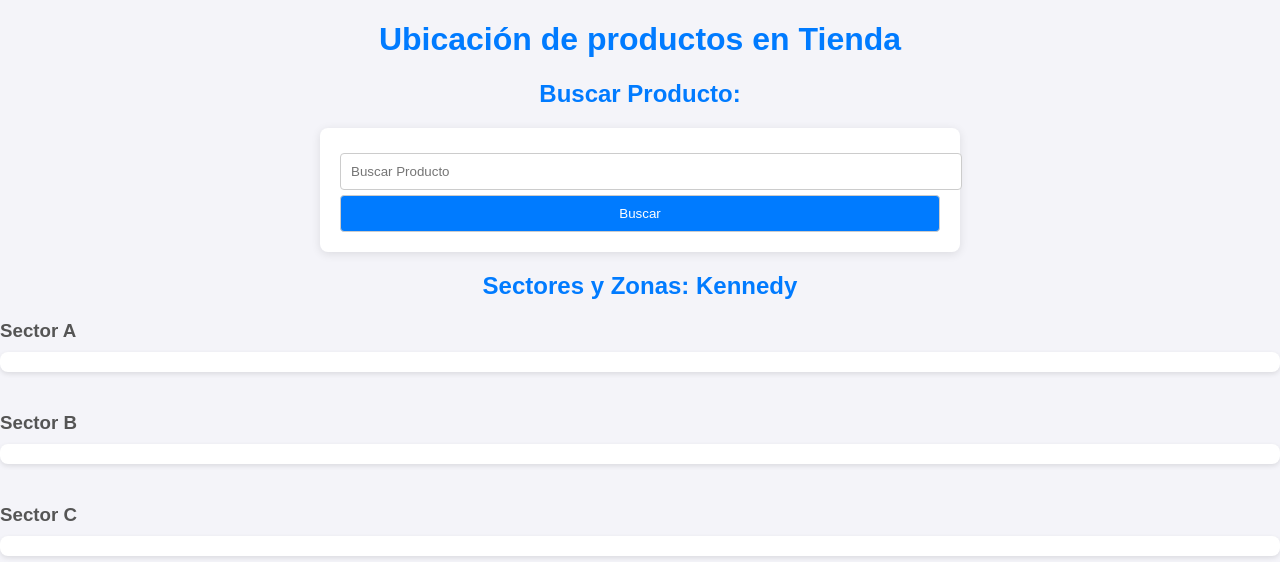
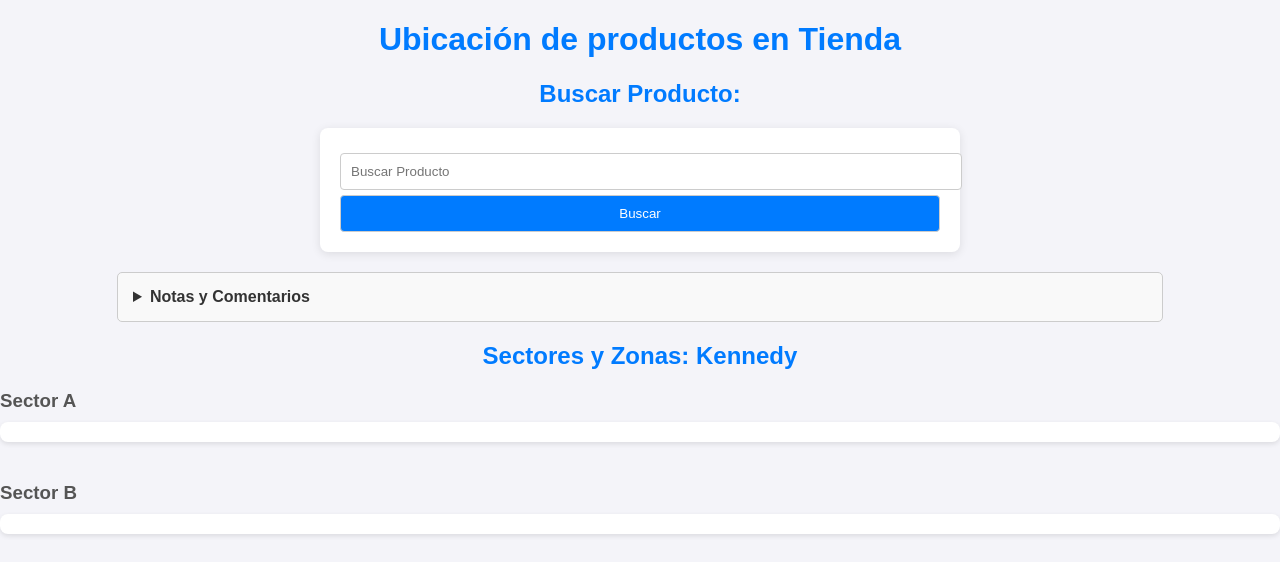
Before and after one commit to juliettegramatges/kennedy_tienda, a Flask app: page / in a window 1280 px wide. Shown: the top 562 px of the page. Run offline with Flask 3, Linux system fonts and the light colour scheme; the visitor is signed in with stand-in values (Sample User, id 1).

Commit message:
listo 10

```diff
--- a/templates/index.html
+++ b/templates/index.html
@@ -121,6 +121,21 @@
         #sector-zone-section.hidden {
             display: none;
         }
+        details {
+            background-color: #f9f9f9;
+            padding: 10px;
+            border-radius: 5px;
+            border: 1px solid #ccc;
+            width: 80%;
+            margin: 10px auto;
+            cursor: pointer;
+        }
+
+        summary {
+            font-weight: bold;
+            padding: 5px;
+            cursor: pointer;
+        }
     </style>
 <body>
 
@@ -133,6 +148,11 @@
         <input type="text" name="search" id="search-input" placeholder="Buscar Producto">
         <button type="submit">Buscar</button>
     </form>
+
+    <details>
+        <summary>Notas y Comentarios</summary>
+        <textarea id="notas" rows="5" cols="50" placeholder="Escribe tus notas aquí..."></textarea>
+    </details>
 
 <div id="main-content" class="{% if search_query %}hidden{% endif %}">
     <h2>Sectores y Zonas: Kennedy </h2>
```
